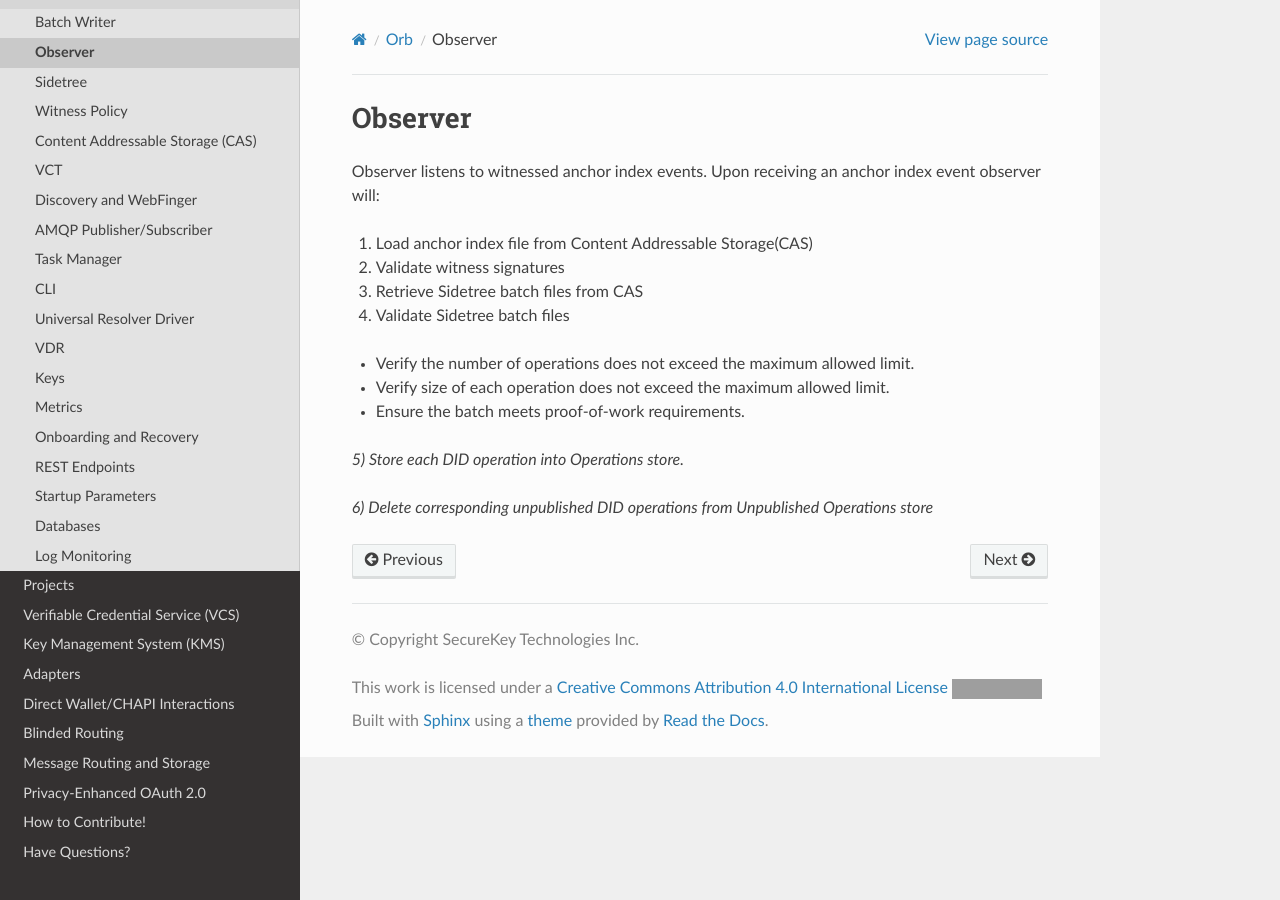
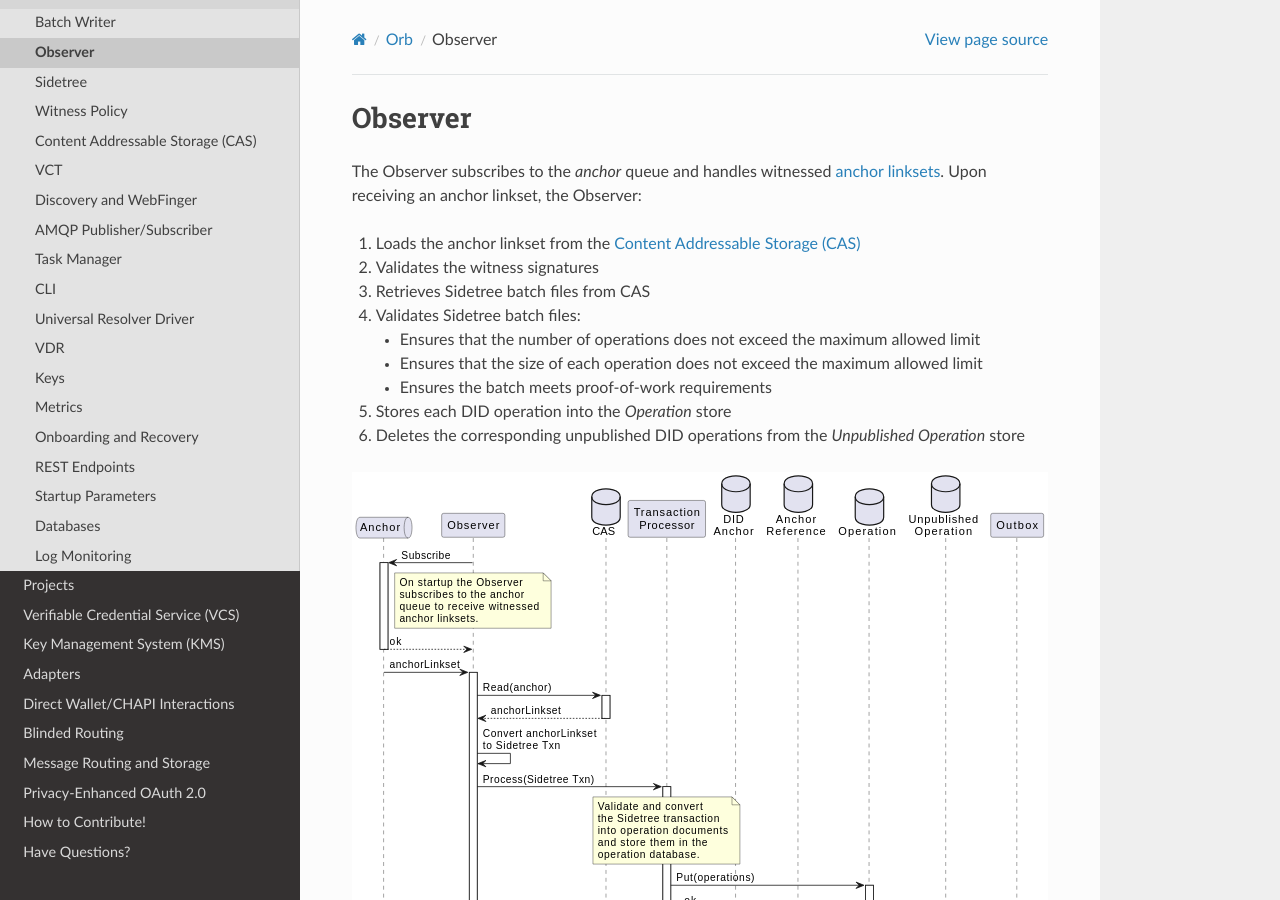
Before and after one commit to trustbloc/docs, a Sphinx documentation site: the page built from readthedocs/source/orb/observer.md, in a window 1280 px wide and 900 px high. Built offline with Sphinx 7.4.7 and the Read the Docs theme 2.0.0, drawn with Linux system fonts in a browser that asks for light colours; grey boxes are pictures that could not be loaded.

Commit message:
docs: Docs for Observer and Batch Writer
closes trustbloc/orb#1007

Signed-off-by: Bob Stasyszyn <Bob.Stasyszyn@securekey.com>

````diff
--- a/readthedocs/source/orb/batchwriter.md
+++ b/readthedocs/source/orb/batchwriter.md
@@ -1,22 +1,20 @@
 # Batch Writer
 
-Orb node will validate each supported Sidetree operation(Create, Update, Recover and Deactivate)
-as per [Sidetree DID Operations](sidetree.html#did-operations) and then add valid operation to the batch writer queue.
+A Sidetree operation (Create, Update, Recover and Deactivate) is posted by a client over the [operations](sidetree.html#did-operations)
+REST endpoint. The operation is validated according to [Sidetree DID Operations](sidetree.html#did-operations) and added to
+the [Operation Queue](#operation-queue).
 
-Batch writer will:
+The Batch Writer:
 
-1) Drain operations from the operations queue (see [Operation Queue](#operation-queue) below).
+1) Drains operations from the Operation Queue
+2) Batches multiple Sidetree operations together into Sidetree batch files
+as per [Sidetree file structure spec](https://identity.foundation/sidetree/spec/#file-structures)
+3) Stores the Sidetree batch files into [Content Addressable Storage (CAS)](cas.html#content-addressable-storage-cas)
+4) Anchors a reference to the main Sidetree batch file (core index file) on the anchoring system as a Sidetree transaction
 
-2) Batch multiple Sidetree operations together into Sidetree batch files
-as per [Sidetree file structure spec](https://identity.foundation/sidetree/spec/#file-structures)
-
-3) Store the Sidetree batch files into content addressable storage (CAS)
-
-4) Anchor a reference to the main Sidetree batch file (core index file) on the anchoring system as a Sidetree transaction
-
-The number of operations that can be stored in the Sidetree batch files is limited  by
+The number of operations that can be stored in the Sidetree batch files is limited by
 Sidetree protocol parameter [MAX_OPERATION_COUNT](https://identity.foundation/sidetree/spec/#:~:text=1%2C000%20bytes-,MAX_OPERATION_COUNT,-Maximum%20number%20of).
-The Batch Writer will cut Sidetree batches if the number of operations in the batch writer queue reaches MAX_OPERATION_COUNT
+The Batch Writer cuts Sidetree batches if the number of operations in the batch writer queue reaches MAX_OPERATION_COUNT
 or if the batch writer reaches the batch writer timeout [batch-writer-timeout](parameters.html#batch-writer-timeout).
 
 ## Operation Queue
@@ -108,3 +106,50 @@ it will generate a new task ID.)
 ```{image} ../_static/orb/op-queue-recovery.svg
 
 ```
+
+## Anchor Writer
+
+When a batch of operations is cut from the [operation queue](#operation-queue), the sidetree-core-go
+library creates a Sidetree anchor object and invokes _WriteAnchor_. The Orb implementation of
+_WriteAnchor_ performs the following steps:
+
+1) Retrieves previous anchors for all DIDs in the batch
+2) Resolves the witnesses for the batch
+3) Creates an [anchor linkset](https://trustbloc.github.io/activityanchors/#anchorevent) containing the operations
+4) Posts an [Offer](activitypub.html#offer) activity (containing the anchor linkset) to each of the witnesses
+
+```{image} ../_static/orb/write-anchor.svg
+
+```
+
+## Witness Proof Handler
+
+A witness accepts an [Offer](https://trustbloc.github.io/activityanchors/#offer-activity)
+of an anchor linkset by posting an [Accept](https://trustbloc.github.io/activityanchors/#accept-anchor-activity)
+activity to the inbox. The proof is extracted from the anchor linkset and the proof handler is invoked.
+
+The current status of the anchor is retrieved from the _anchor status_ database. If the status of the
+anchor is still not _complete_ then the provided proof from the Accept activity is added to the existing
+set of proofs. The [witness policy](witnesspolicy.html#witness-policy) is then evaluated in order to determine
+if the anchor has a sufficient number of proofs. If the witness policy is not satisfied then nothing
+else is done, otherwise:
+1) The status of the anchor is marked as _complete_
+2) The anchor linkset is updated with all witness proofs
+3) The anchor linkset is published to the _anchor linkset_ queue so that it may be processed by the [Anchor Linkset Handler](#anchor-linkset-handler)
+
+```{image} ../_static/orb/proof-handler.svg
+
+```
+
+## Anchor Linkset Handler
+
+On startup, the Anchor Linkset Handler subscribes to the _anchor linkset_ queue in order to receive
+witnessed anchor linksets. Upon receiving an anchor linkset from the queue:
+1) The verifiable credential is extracted from the anchor linkset and saved to the verifiable credential database
+2) The anchor linkset is saved to the [Content Addressable Storage (CAS)](cas.html#content-addressable-storage-cas)
+3) The anchor linkset is published to the _anchor_ queue so that it may be processed by the [Observer](observer.html#observer)
+4) A [Create](https://trustbloc.github.io/activityanchors/#create-activity) activity (containing the anchor linkset) is posted to all followers
+
+```{image} ../_static/orb/anchor-linkset-handler.svg
+
+```
--- a/readthedocs/source/orb/introduction.md
+++ b/readthedocs/source/orb/introduction.md
@@ -3,8 +3,9 @@
 Orb implements the following specifications: [did:orb](https://trustbloc.github.io/did-method-orb/),
 [Activity Anchors](https://trustbloc.github.io/activityanchors/). The did:orb method is based on the
 [Sidetree](https://identity.foundation/sidetree/spec/) specification and Activity Anchors is based on the
-[ActivityPub](https://www.w3.org/TR/activitypub/) and [ActivityStreams](https://www.w3.org/TR/activitystreams-core/)
-specifications.
+[ActivityPub](https://www.w3.org/TR/activitypub/),
+[ActivityStreams](https://www.w3.org/TR/activitystreams-core/), and
+[Linkset](https://datatracker.ietf.org/doc/draft-ietf-httpapi-linkset/) specifications.
 
 ## Services
 
--- a/readthedocs/source/orb/observer.md
+++ b/readthedocs/source/orb/observer.md
@@ -1,19 +1,19 @@
 # Observer
 
-Observer listens to witnessed anchor index events. Upon receiving an anchor index event observer will:
+The Observer subscribes to the _anchor_ queue and handles witnessed [anchor linksets](https://trustbloc.github.io/activityanchors/#anchorevent).
+Upon receiving an anchor linkset, the Observer:
 
-1) Load anchor index file from Content Addressable Storage(CAS)
+1) Loads the anchor linkset from the [Content Addressable Storage (CAS)](cas.html#content-addressable-storage-cas)
+2) Validates the witness signatures
+3) Retrieves Sidetree batch files from CAS
+4) Validates Sidetree batch files:
+   * Ensures that the number of operations does not exceed the maximum allowed limit
+   * Ensures that the size of each operation does not exceed the maximum allowed limit
+   * Ensures the batch meets proof-of-work requirements
 
-2) Validate witness signatures
+5) Stores each DID operation into the _Operation_ store
+6) Deletes the corresponding unpublished DID operations from the _Unpublished Operation_ store
 
-3) Retrieve Sidetree batch files from CAS
+```{image} ../_static/orb/observer.svg
 
-4) Validate Sidetree batch files
-
-*   Verify the number of operations does not exceed the maximum allowed limit.
-*   Verify size of each operation does not exceed the maximum allowed limit.
-*   Ensure the batch meets proof-of-work requirements.
-
-_5) Store each DID operation into Operations store._
-
-_6) Delete corresponding unpublished DID operations from Unpublished Operations store_
+```
--- a/readthedocs/source/orb/parameters.md
+++ b/readthedocs/source/orb/parameters.md
@@ -276,7 +276,17 @@ The maximum number of retries to connect to an AMQP service, after which the ser
 |--------------------|------------------|---------|
 | --mq-observer-pool | MQ_OBSERVER_POOL | 5       |
 
-The size of the observer queue subscriber pool. If not specified then the default size will be used.
+The size of the Observer queue subscriber pool. When a message is posted to the Observer queue, it is
+handled by a pool of subscribers. If not specified then the default size will be used.
+
+### mq-outbox-pool
+
+| Arg              | Env            | Default |
+|------------------|----------------|---------|
+| --mq-outbox-pool | MQ_OUTBOX_POOL | 5       |
+
+The size of the Outbox queue subscriber pool. When a message is posted to the Outbox queue, it is
+handled by a pool of subscribers. If not specified then the default size will be used.
 
 ### mq-max-connection-subscriptions
 
````
Also changed, not shown: readthedocs/source/_static/orb/anchor-linkset-handler.svg (added), readthedocs/source/_static/orb/ap-create-announce.svg, readthedocs/source/_static/orb/observer.svg (added), readthedocs/source/_static/orb/proof-handler.svg (added), readthedocs/source/_static/orb/write-anchor.svg (added), 5 other files.
